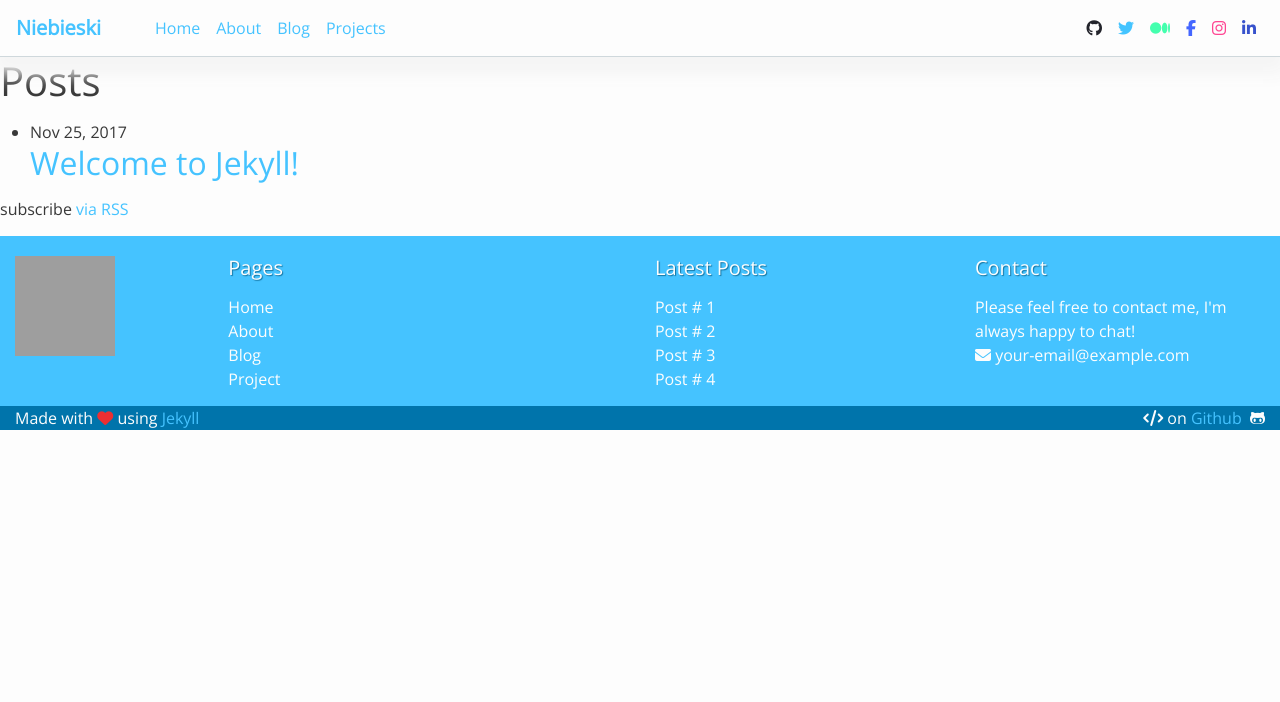
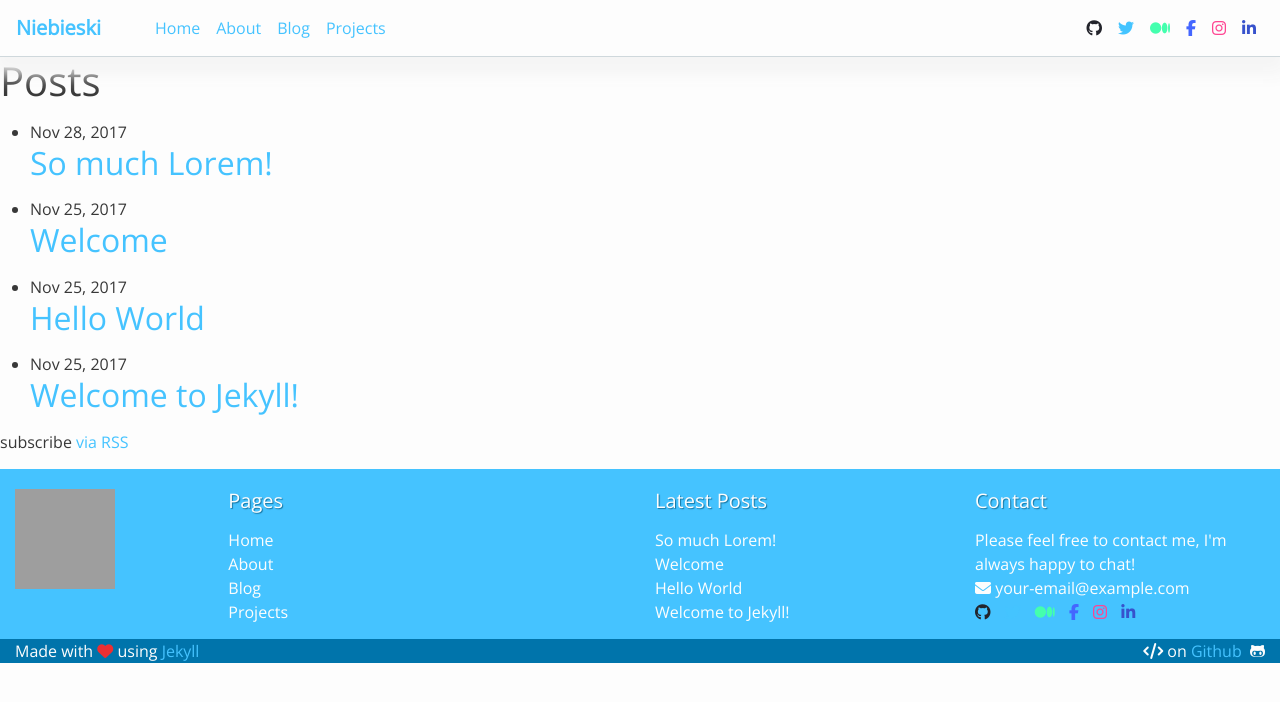
Before and after one commit to FabioRosado/Niebieski, a Jekyll site: the page built from index.md, in a window 1280 px wide. Shown: the top 702 px of the page. Built offline with Jekyll 4.4.1, drawn with Linux system fonts in a browser that asks for light colours; nearby versions of some CDN libraries.

Commit message:
Finish footer layout

```diff
--- a/_config.yml
+++ b/_config.yml
@@ -22,7 +22,10 @@ description: > # this means to ignore newlines until "baseurl:"
 baseurl: "" # the subpath of your site, e.g. /blog
 url: "" # the base hostname & protocol for your site, e.g. http://example.com
 
-# Social Media usernames
+# Footer Contact Area
+footer_text: Please feel free to contact me, I'm always happy to chat!
+
+# Social Media Usernames
 github_username:  FabioRosado
 facebook_username: FabioRosado
 medium_username: FabioRosado_
@@ -34,7 +37,7 @@ disqus_username: FabioRosado
 # Google Analytics
 google_analytics:
 
-# Build settings
+# Build Settings
 markdown: kramdown
 highlighter: rouge
 permalink: /:categories/:title/
--- a/_includes/footer.html
+++ b/_includes/footer.html
@@ -6,27 +6,61 @@
             </div>
             <div class="col-md-4">
                 <h5 class="footer-title">Pages</h5>
-                <ul class="footer-link">
-                    <li>Home</li>
-                    <li>About</li>
-                    <li>Blog</li>
-                    <li>Project</li>
+                 <ul class="footer-link">
+                     <li><a href="{{ site.url }}">Home</a></li>
+                    {% for link in site.pages | limit:5 %}
+                        {% if link.title != None %}
+                            <li><a href="{{ link.url }}">{{ link.title }}</a></li>
+                        {% endif %}
+                    {% endfor %}
                 </ul>
             </div>
             <div class="col-md-3">
                 <h5 class="footer-title">Latest Posts</h5>
                 <ul class="footer-link">
-                    <li>Post # 1</li>
-                    <li>Post # 2</li>
-                    <li>Post # 3</li>
-                    <li>Post # 4</li>
+                    {% for link in site.posts limit:4 %}
+                        {% if link.url contains "projects" %}
+                        {% else %}
+                            <li><a href="{{ link.url }}"> {{ link.title }} </a></li>
+                        {% endif %}
+                    {% endfor %}
                 </ul>
             </div>
             <div class="col-md-3">
                 <h5 class="footer-title">Contact</h5>
                 <ul class="footer-link">
-                    <li>Please feel free to contact me, I'm always happy to chat!</li>
-                    <li><i class="fa fa-envelope" aria-hidden="true"></i> <a href="mailto:fabiorosado@outlook.com">{{ site.email }}</a></li>
+                    <li>{{ site.footer_text }}</li>
+                    <li><a href="mailto:{{ site.email }}"><i class="fa fa-envelope" aria-hidden="true"></i> {{ site.email }}</a></li>
+                        {% if site.github_username %}
+                            <li class="footer-item">
+                                <a href="https://github.com/{{ site.github_username }}"><i class="fa fa-github"></i></a>
+                            </li>
+                        {% endif %}
+                        {% if site.twitter_username %}
+                            <li class="footer-item">
+                                <a href="https://twitter.com/{{ site.twitter_username }}"><i class="fa fa-twitter"></i></a>
+                            </li>
+                        {% endif %}
+                        {% if site.medium_username %}
+                            <li class="footer-item">
+                                <a href="https://medium.com/@{{ site.medium_username }}"><i class="fa fa-medium"></i></a>
+                            </li>
+                        {% endif %}
+                        {% if site.facebook_username %}
+                            <li class="footer-item">
+                                <a href="https://www.facebook.com/ {{ site.facebook_username }}"><i class="fa fa-facebook"></i></a>
+                            </li>
+                            {% endif %}
+                        {% if site.instagram_username %}
+                            <li class="footer-item">
+                                <a href="https://www.instagram.com/{{ site.instagram_username }}"><i class="fa fa-instagram"></i></a>
+                            </li>
+                        {% endif %}
+                        {% if site.linkedin_username %}
+                            <li class="footer-item">
+                                <a href="https://www.linkedin.com/in/{{ site.linkedin_username }}"><i class="fa fa-linkedin"></i></a>
+                            </li>
+                        {% endif %}
                 </ul>
             </div>
         </div>
--- a/_sass/niebieski/_layout.scss
+++ b/_sass/niebieski/_layout.scss
@@ -41,6 +41,15 @@
     a {
         color: $background-color;
     }
+    a:hover {
+        color: darken($brand-color, 30%);
+        text-decoration: none;
+    }
+}
+
+.footer-item {
+    display:inline-block;
+    margin-right: 10px;
 }
 
 
```
Also changed, not shown: _posts/2017-11-26-Hello-World.md (added, +116 -0 lines), _posts/2017-11-27-welcome.md (added, +173 -0 lines), _posts/2017-11-28-Lorem.md (added, +27 -0 lines), _posts/2017-11-25-welcome-to-jekyll.md (renamed from _posts/2017-11-25-welcome-to-jekyll.markdown).
